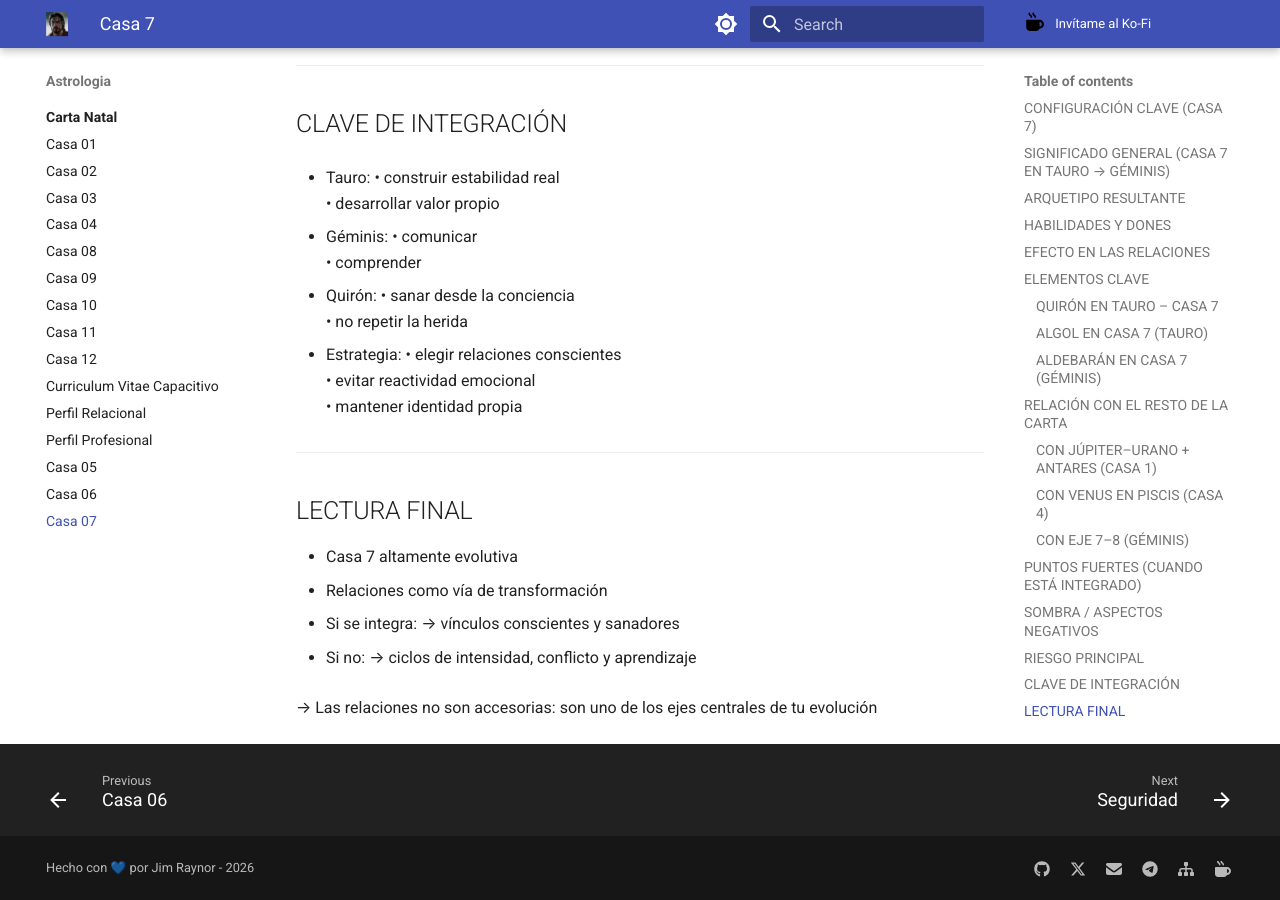
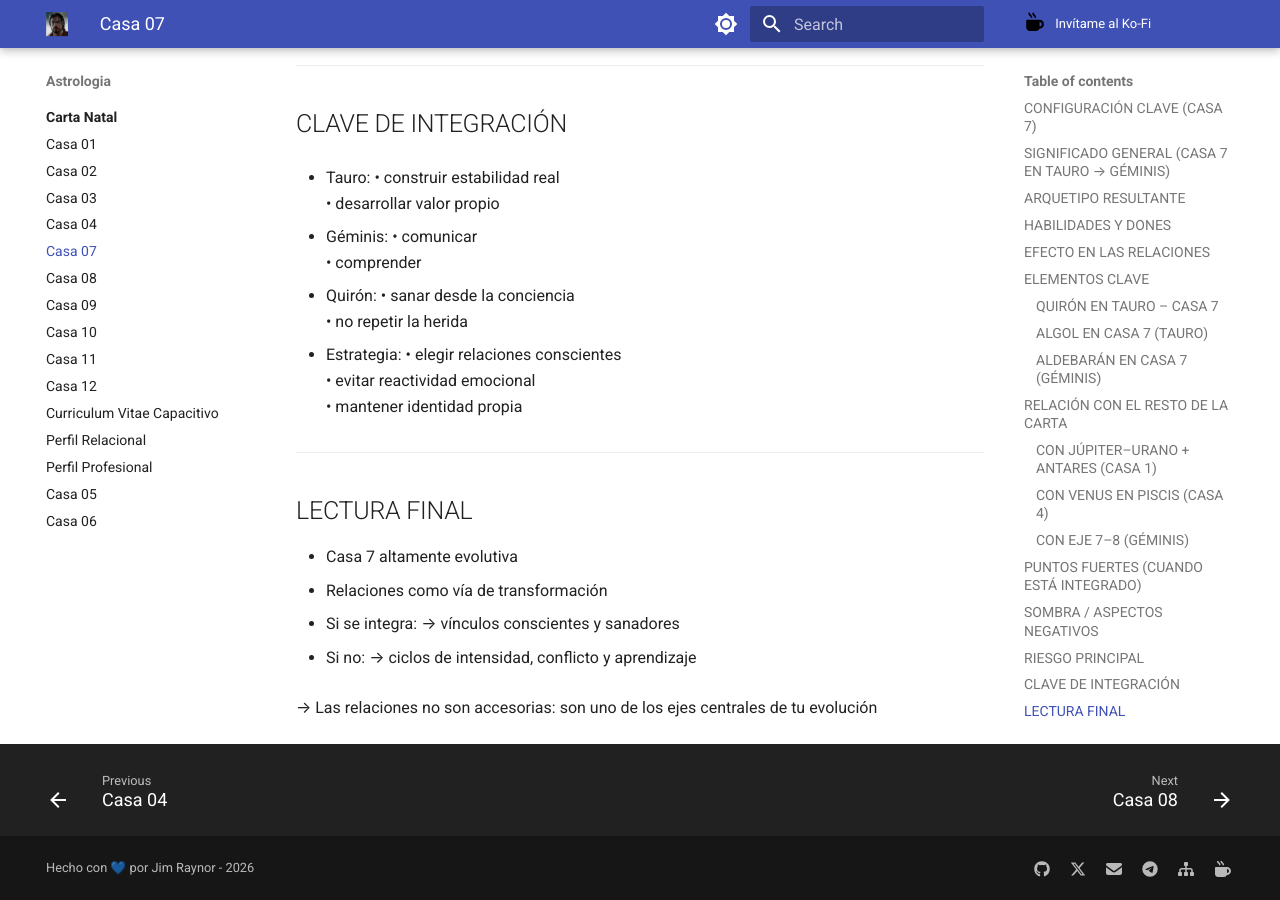
Before and after one commit to jimraynor88/blog, an MkDocs documentation site: the page built from docs/Astrologia/Carta_Natal/casa_07.md, in a window 1280 px wide and 900 px high, scrolled down 4292 px. Built offline with MkDocs 1.6.1 and Material for MkDocs 9.7.7, drawn with Linux system fonts in a browser that asks for light colours; some of the changed lines change nothing that is shown.

Commit message:
Update and rename docs/Astrologia/Carta_Natal/Casa_07/mi_casa_7.md to docs/Astrologia/Carta_Natal/casa_07.md

```diff
--- a/docs/Astrologia/Carta_Natal/Casa_07/mi_casa_7.md
+++ b/docs/Astrologia/Carta_Natal/casa_07.md
@@ -1,19 +1,4 @@
----
-layout: post
-tags: [Astrología, Carta Natal]
-categories: [Astrología/Carta Natal]
-#date: 2019-06-25 13:14:15
-#excerpt: ''
-#image: 'BASEURL/assets/blog/img/.png'
-#description:
-#permalink:
-title: 'Casa 7'
----
 
-
-
-
-----
 ## CONFIGURACIÓN CLAVE (CASA 7)
 - Descendente: 10°46' Tauro
 - Casa 7 abarca Tauro → Géminis
```
